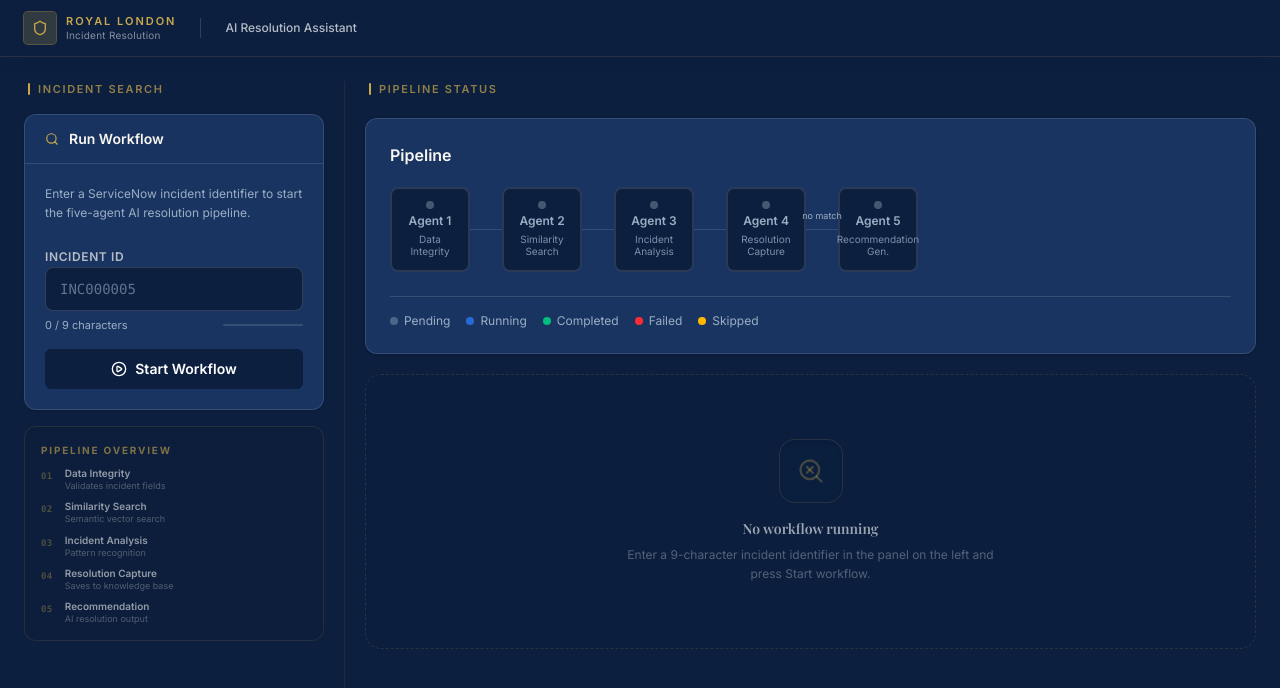
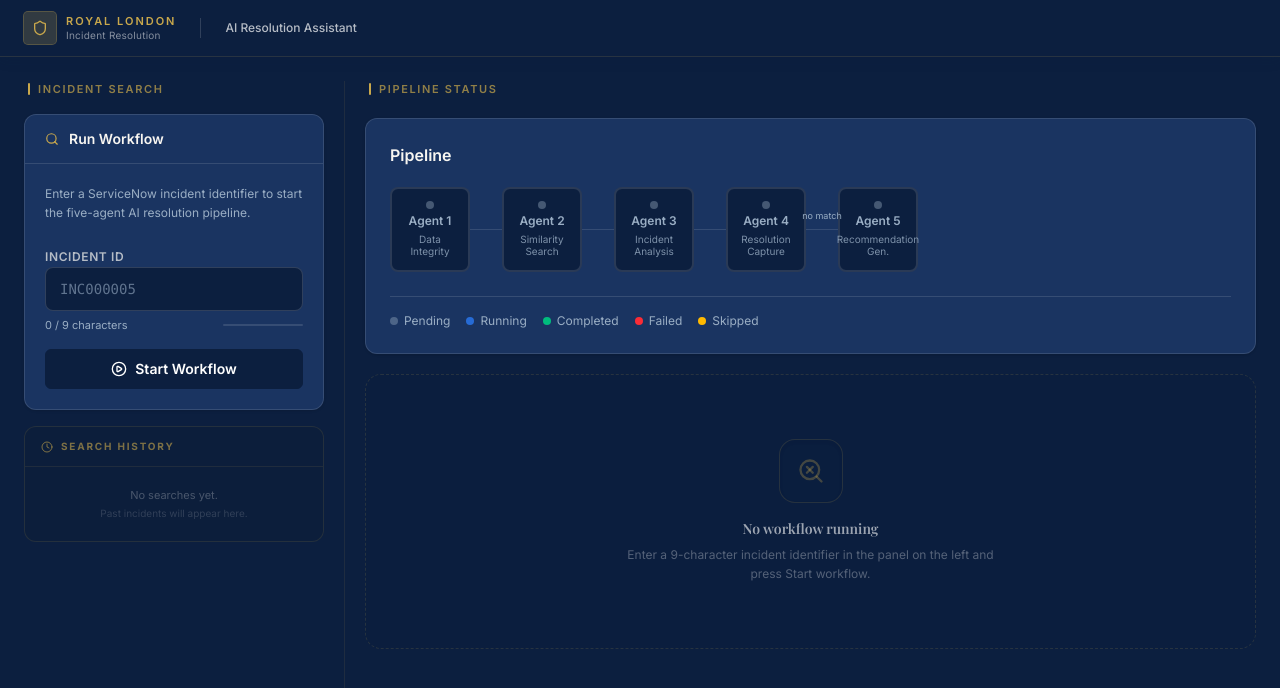
Before and after one commit to initritik/similar-incidents-agentic-1, a React (Vite) app in the folder frontend/: page / in a window 1280 px wide. Shown: the top 688 px of the page. Built offline with nearby package versions, Linux system fonts and the light colour scheme.

Commit message:
add chat history feature

```diff
--- /dev/null
+++ b/frontend/src/components/workflow/HistoryPanel.tsx
@@ -0,0 +1,139 @@
+import { Clock, Trash2, X, CheckCircle2, XCircle, Loader2, SkipForward } from "lucide-react";
+import type { HistoryEntry } from "@/hooks/useHistory";
+import { cn } from "@/utils/cn";
+
+interface HistoryPanelProps {
+  entries: HistoryEntry[];
+  onSelect: (incidentNumber: string) => void;
+  onRemove: (id: string) => void;
+  onClear: () => void;
+  currentIncidentNumber?: string | null;
+}
+
+function StatusIcon({ status }: { status: HistoryEntry["overall_status"] }) {
+  if (status === "COMPLETED")
+    return <CheckCircle2 className="size-3 shrink-0 text-emerald-500" aria-hidden />;
+  if (status === "FAILED")
+    return <XCircle className="size-3 shrink-0 text-destructive" aria-hidden />;
+  if (status === "SKIPPED")
+    return <SkipForward className="size-3 shrink-0 text-muted-foreground" aria-hidden />;
+  if (status === "RUNNING" || status === "PENDING")
+    return <Loader2 className="size-3 shrink-0 animate-spin text-rl-gold" aria-hidden />;
+  return <div className="size-3 shrink-0 rounded-full bg-muted-foreground/30" aria-hidden />;
+}
+
+function formatTime(iso: string): string {
+  const d = new Date(iso);
+  const now = new Date();
+  const diffMs = now.getTime() - d.getTime();
+  const diffMins = Math.floor(diffMs / 60_000);
+  const diffHours = Math.floor(diffMs / 3_600_000);
+  const diffDays = Math.floor(diffMs / 86_400_000);
+
+  if (diffMins < 1) return "just now";
+  if (diffMins < 60) return `${diffMins}m ago`;
+  if (diffHours < 24) return `${diffHours}h ago`;
+  if (diffDays === 1) return "yesterday";
+  if (diffDays < 7) return `${diffDays}d ago`;
+  return d.toLocaleDateString(undefined, { month: "short", day: "numeric" });
+}
+
+export function HistoryPanel({
+  entries,
+  onSelect,
+  onRemove,
+  onClear,
+  currentIncidentNumber,
+}: HistoryPanelProps) {
+  return (
+    <div className="rounded-xl border border-rl-gold/12 bg-[#0E1E3A]/60 overflow-hidden">
+      {/* Header */}
+      <div className="flex items-center justify-between px-4 py-3 border-b border-rl-gold/10">
+        <div className="flex items-center gap-2">
+          <Clock className="size-3 text-rl-gold/60" aria-hidden />
+          <p className="text-[10px] font-bold uppercase tracking-[0.18em] text-rl-gold/60">
+            Search History
+          </p>
+        </div>
+        {entries.length > 0 && (
+          <button
+            onClick={onClear}
+            className="text-[10px] text-white/25 hover:text-destructive transition-colors"
+            aria-label="Clear all history"
+          >
+            Clear all
+          </button>
+        )}
+      </div>
+
+      {/* Entries */}
+      <div className="max-h-[280px] overflow-y-auto">
+        {entries.length === 0 ? (
+          <div className="px-4 py-5 text-center">
+            <p className="text-[11px] text-white/25">No searches yet.</p>
+            <p className="text-[10px] text-white/15 mt-0.5">
+              Past incidents will appear here.
+            </p>
+          </div>
+        ) : (
+          <ul className="divide-y divide-rl-gold/8">
+            {entries.map((entry) => {
+              const isActive = entry.incident_number === currentIncidentNumber;
+              return (
+                <li key={entry.id} className="group relative">
+                  <button
+                    onClick={() => onSelect(entry.incident_number)}
+                    className={cn(
+                      "w-full flex items-center gap-3 px-4 py-2.5 text-left transition-colors",
+                      "hover:bg-rl-gold/8",
+                      isActive && "bg-rl-gold/10"
+                    )}
+                    aria-current={isActive ? "true" : undefined}
+                  >
+                    <StatusIcon status={entry.overall_status} />
+                    <div className="min-w-0 flex-1">
+                      <p
+                        className={cn(
+                          "font-mono text-[11px] font-semibold leading-none truncate",
+                          isActive ? "text-rl-gold" : "text-white/70"
+                        )}
+                      >
+                        {entry.incident_number}
+                      </p>
+                      <p className="text-[9px] text-white/25 mt-0.5">
+                        {formatTime(entry.searched_at)}
+                      </p>
+                    </div>
+                    {isActive && (
+                      <span className="text-[9px] font-bold uppercase tracking-wider text-rl-gold/50">
+                        current
+                      </span>
+                    )}
+                  </button>
+
+                  {/* Remove button — only on hover, not for active */}
+                  {!isActive && (
+                    <button
+                      onClick={(e) => {
+                        e.stopPropagation();
+                        onRemove(entry.id);
+                      }}
+                      className={cn(
+                        "absolute right-3 top-1/2 -translate-y-1/2",
+                        "opacity-0 group-hover:opacity-100 transition-opacity",
+                        "text-white/25 hover:text-destructive"
+                      )}
+                      aria-label={`Remove ${entry.incident_number} from history`}
+                    >
+                      <X className="size-3" aria-hidden />
+                    </button>
+                  )}
+                </li>
+              );
+            })}
+          </ul>
+        )}
+      </div>
+    </div>
+  );
+}
--- /dev/null
+++ b/frontend/src/hooks/useHistory.ts
@@ -0,0 +1,68 @@
+import { useCallback, useEffect, useState } from "react";
+
+export interface HistoryEntry {
+  /** Unique session ID (timestamp-based) */
+  id: string;
+  /** Incident number searched */
+  incident_number: string;
+  /** ISO timestamp when the search started */
+  searched_at: string;
+  /** Final workflow overall status */
+  overall_status: "PENDING" | "RUNNING" | "COMPLETED" | "FAILED" | "SKIPPED" | null;
+}
+
+const STORAGE_KEY = "incident_ai_history";
+const MAX_ENTRIES = 50;
+
+function loadHistory(): HistoryEntry[] {
+  try {
+    const raw = localStorage.getItem(STORAGE_KEY);
+    if (!raw) return [];
+    return JSON.parse(raw) as HistoryEntry[];
+  } catch {
+    return [];
+  }
+}
+
+function saveHistory(entries: HistoryEntry[]): void {
+  try {
+    localStorage.setItem(STORAGE_KEY, JSON.stringify(entries.slice(0, MAX_ENTRIES)));
+  } catch {
+    // Quota exceeded — silently ignore
+  }
+}
+
+export function useHistory() {
+  const [entries, setEntries] = useState<HistoryEntry[]>(() => loadHistory());
+
+  // Keep localStorage in sync whenever entries change
+  useEffect(() => {
+    saveHistory(entries);
+  }, [entries]);
+
+  /** Add or update an entry. If id already exists, update it in place. */
+  const upsertEntry = useCallback((entry: HistoryEntry) => {
+    setEntries((prev) => {
+      const idx = prev.findIndex((e) => e.id === entry.id);
+      if (idx === -1) {
+        // Newest first
+        return [entry, ...prev];
+      }
+      const next = [...prev];
+      next[idx] = entry;
+      return next;
+    });
+  }, []);
+
+  /** Remove a single entry by id. */
+  const removeEntry = useCallback((id: string) => {
+    setEntries((prev) => prev.filter((e) => e.id !== id));
+  }, []);
+
+  /** Clear all history. */
+  const clearHistory = useCallback(() => {
+    setEntries([]);
+  }, []);
+
+  return { entries, upsertEntry, removeEntry, clearHistory };
+}
--- a/frontend/src/pages/Home.tsx
+++ b/frontend/src/pages/Home.tsx
@@ -1,10 +1,13 @@
-import { useEffect } from "react";
+import { useEffect, useRef, useCallback } from "react";
 import { IncidentSearchForm } from "@/components/forms/IncidentSearchForm";
 import { WorkflowDiagram } from "@/components/workflow/WorkflowDiagram";
 import { WorkflowSummaryCard } from "@/components/workflow/WorkflowSummaryCard";
 import { AgentTabs } from "@/components/workflow/AgentTabs";
+import { HistoryPanel } from "@/components/workflow/HistoryPanel";
 import { EmptyState, ErrorState } from "@/components/ui/States";
 import { useWorkflowRunner } from "@/hooks/useWorkflowRunner";
+import { useHistory } from "@/hooks/useHistory";
+import type { StartWorkflowRequest } from "@/types/workflow";
 
 const EMPTY_AGENT_STATUSES = ["Agent 1","Agent 2","Agent 3","Agent 4","Agent 5"].map((name) => ({
   agent_name: name,
@@ -14,6 +17,11 @@ const EMPTY_AGENT_STATUSES = ["Agent 1","Agent 2","Agent 3","Agent 4","Agent 5"]
   completed_at: null,
   message: "Waiting to start.",
 }));
+
+/** Generate a simple unique session ID */
+function newSessionId() {
+  return `${Date.now()}-${Math.random().toString(36).slice(2, 7)}`;
+}
 
 export function Home() {
   const {
@@ -29,14 +37,64 @@ export function Home() {
     reset,
   } = useWorkflowRunner();
 
+  const { entries, upsertEntry, removeEntry, clearHistory } = useHistory();
+
+  // Stable session ID for the current page load
+  const sessionIdRef = useRef<string>(newSessionId());
+
+  // On page load: if the most recent history entry has no final status yet
+  // (i.e. the previous session was in-progress or never finished),
+  // mark it as stale. A new session ID was already generated above.
+  // This gives the "new tab" feel without actually opening a new tab.
+  useEffect(() => {
+    // Mark any previously PENDING/RUNNING entry as abandoned
+    // by giving this session a fresh ID — no extra action needed,
+    // the new sessionId means a new history entry will be created.
+  }, []);
+
+  // Sync current workflow into history whenever it changes
+  useEffect(() => {
+    if (!workflow || !workflow.incident_number) return;
+    upsertEntry({
+      id: sessionIdRef.current,
+      incident_number: workflow.incident_number,
+      searched_at: workflow.created_at || new Date().toISOString(),
+      overall_status: workflow.overall_status ?? null,
+    });
+  }, [workflow, upsertEntry]);
+
+  // Re-run a historical search — creates a new session so it's tracked separately
+  const handleHistorySelect = useCallback(
+    (incidentNumber: string) => {
+      // Don't re-run if it's already the active workflow
+      if (workflow?.incident_number === incidentNumber && !error) return;
+      // Fresh session for the re-run
+      sessionIdRef.current = newSessionId();
+      run({ incident_number: incidentNumber });
+    },
+    [run, workflow, error]
+  );
+
+  // When user resets, prepare a new session ID for the next search
+  const handleReset = useCallback(() => {
+    sessionIdRef.current = newSessionId();
+    reset();
+  }, [reset]);
+
+  // When user submits a new search, assign a fresh session ID
+  const handleRun = useCallback(
+    (payload: StartWorkflowRequest) => {
+      sessionIdRef.current = newSessionId();
+      run(payload);
+    },
+    [run]
+  );
+
   const diagramStatuses = workflow?.agent_statuses ?? EMPTY_AGENT_STATUSES;
   const isBusy = isLoading || isStreaming || isCaptureLoading;
   const workflowDone =
     workflow?.overall_status === "COMPLETED" ||
     workflow?.overall_status === "FAILED";
-
-  // When resolution capture is needed, the AgentTabs auto-switches to Agent 4.
-  // We don't need to do anything extra here — AgentTabs handles the tab switch.
 
   return (
     <div className="flex min-h-[calc(100vh-3.5rem)] flex-col gap-5 lg:flex-row lg:items-start">
@@ -50,7 +108,12 @@ export function Home() {
           </span>
         </div>
 
-        <IncidentSearchForm onSubmit={run} onReset={reset} isLoading={isBusy} hasResult={!!workflow} />
+        <IncidentSearchForm
+          onSubmit={handleRun}
+          onReset={handleReset}
+          isLoading={isBusy}
+          hasResult={!!workflow}
+        />
 
         {error && (
           <div>
@@ -75,27 +138,14 @@ export function Home() {
           </div>
         )}
 
-        {/* Pipeline Overview info panel */}
-        <div className="rounded-xl border border-rl-gold/12 bg-[#0E1E3A]/60 px-4 py-4 space-y-2.5">
-          <p className="text-[10px] font-bold uppercase tracking-[0.18em] text-rl-gold/60">
-            Pipeline Overview
-          </p>
-          {[
-            { num: "01", label: "Data Integrity",     desc: "Validates incident fields" },
-            { num: "02", label: "Similarity Search",  desc: "Semantic vector search" },
-            { num: "03", label: "Incident Analysis",  desc: "Pattern recognition" },
-            { num: "04", label: "Resolution Capture", desc: "Saves to knowledge base" },
-            { num: "05", label: "Recommendation",     desc: "AI resolution output" },
-          ].map((item) => (
-            <div key={item.num} className="flex items-start gap-3">
-              <span className="mt-0.5 font-mono text-[9px] font-bold text-rl-gold/35 tracking-wider">{item.num}</span>
-              <div>
-                <div className="text-[10px] font-semibold text-white/55 leading-none">{item.label}</div>
-                <div className="text-[9px] text-white/28 leading-tight mt-0.5">{item.desc}</div>
-              </div>
-            </div>
-          ))}
-        </div>
+        {/* History panel — replaces Pipeline Overview */}
+        <HistoryPanel
+          entries={entries}
+          onSelect={handleHistorySelect}
+          onRemove={removeEntry}
+          onClear={clearHistory}
+          currentIncidentNumber={workflow?.incident_number ?? null}
+        />
       </aside>
 
       {/* VERTICAL DIVIDER */}
@@ -143,12 +193,6 @@ export function Home() {
           />
         )}
 
-        {/*
-          Show summary + agent tabs when:
-          1. Workflow is fully done (COMPLETED / FAILED), OR
-          2. needsResolutionCapture is true (Agent 4 awaiting input — workflow is technically
-             done from backend's perspective but needs user action)
-        */}
         {workflow && (workflowDone || needsResolutionCapture) && (
           <div className="space-y-4">
             <WorkflowSummaryCard workflow={workflow} />
```
